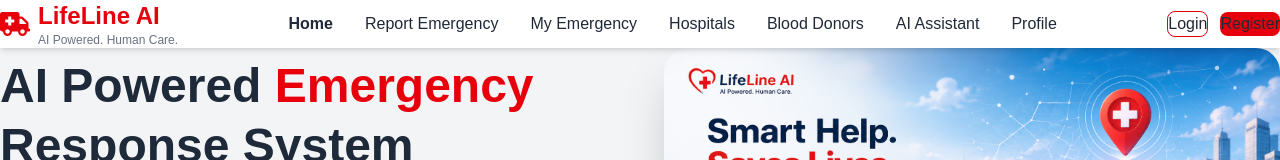
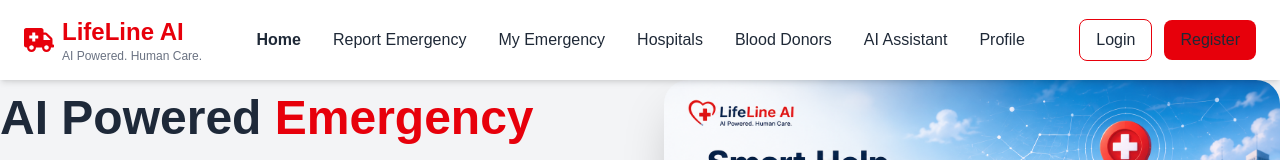
Before and after one commit to lovesh-semwal/Lifeline-AI, a React (Vite) app in the folder client/: page / in a window 1280 px wide. Shown: the top 160 px of the page. Built offline with nearby package versions, Linux system fonts and the light colour scheme; no server answers.

Commit message:
Changing Tailwind

```diff
--- a/client/src/components/Navbar.jsx
+++ b/client/src/components/Navbar.jsx
@@ -29,7 +29,7 @@
 
   return (
     <nav className="bg-white shadow-md sticky top-0 z-50">
-      <div className="max-w-7xl mx-auto px-6 py-4 flex justify-between items-center">
+      <div className="max-w-7xl mx-auto! px-6! py-4! flex justify-between items-center">
 
         {/* Logo */}
         <Link to="/" className="flex items-center gap-2">
@@ -98,14 +98,14 @@
             <>
               <Link
                 to="/login"
-                className="px-4 py-2 border border-red-600 text-red-600 rounded-lg hover:bg-red-50"
+                className="px-4! py-2! border border-red-600 text-red-600 rounded-lg hover:bg-red-50"
               >
                 Login
               </Link>
 
               <Link
                 to="/register"
-                className="px-4 py-2 bg-red-600 text-white rounded-lg hover:bg-red-700"
+                className="px-4! py-2! bg-red-600 text-white rounded-lg hover:bg-red-700"
               >
                 Register
               </Link>
@@ -113,7 +113,7 @@
           ) : (
             <button
               onClick={handleLogout}
-              className="px-4 py-2 bg-red-600 text-white rounded-lg hover:bg-red-700"
+              className="px-4! py-2! bg-red-600 text-white rounded-lg hover:bg-red-700"
             >
               Logout
             </button>
@@ -168,7 +168,7 @@
                 <Link
                   to="/login"
                   onClick={() => setMenuOpen(false)}
-                  className="border border-red-600 text-red-600 rounded-lg py-2 text-center"
+                  className="border border-red-600 text-red-600 rounded-lg py-2! text-center"
                 >
                   Login
                 </Link>
@@ -176,7 +176,7 @@
                 <Link
                   to="/register"
                   onClick={() => setMenuOpen(false)}
-                  className="bg-red-600 text-white rounded-lg py-2 text-center"
+                  className="bg-red-600 text-white rounded-lg py-2! text-center"
                 >
                   Register
                 </Link>
@@ -187,7 +187,7 @@
                   handleLogout();
                   setMenuOpen(false);
                 }}
-                className="bg-red-600 text-white rounded-lg py-2"
+                className="bg-red-600 text-white rounded-lg py-2!"
               >
                 Logout
               </button>
```
